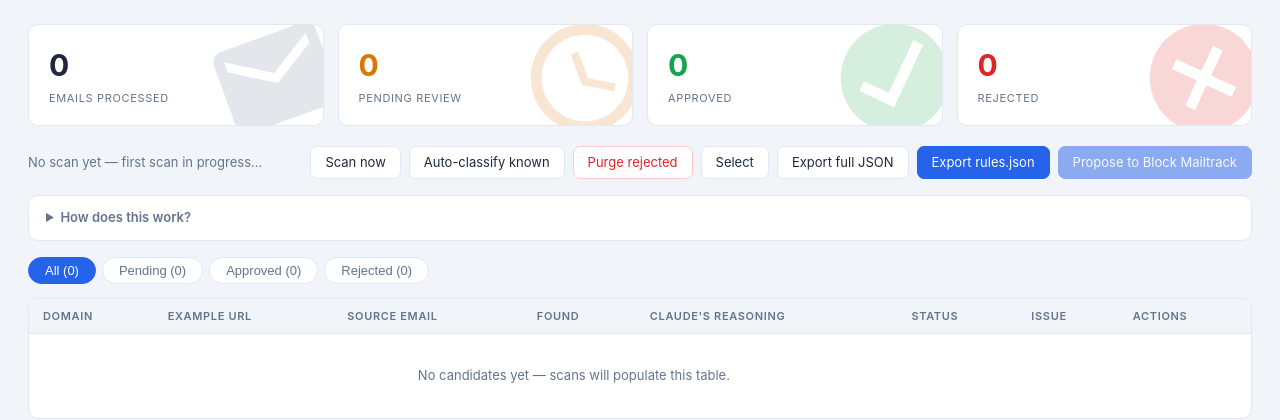
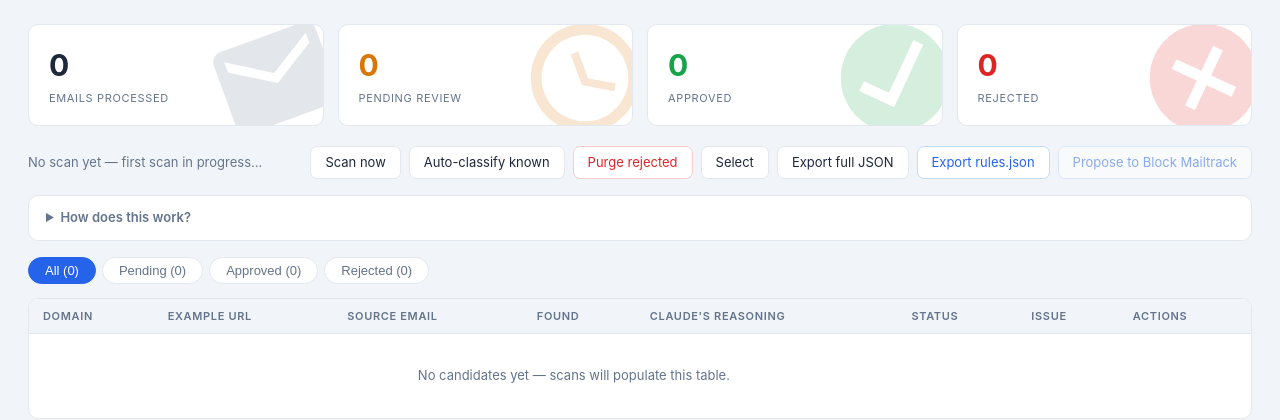
Before and after one commit to Marvellous-Codeworks/mailtrack-hunter, a FastAPI app: page / in a window 1280 px wide. Shown: the part 74-494 px from the top of the page. Run offline with FastAPI, Linux system fonts and the light colour scheme; data that the repository does not hold is empty.

Commit message:
btn-primary: outlined style (text+border only) matching btn-reject pattern

```diff
--- a/static/style.css
+++ b/static/style.css
@@ -127,8 +127,8 @@ main { padding: 24px 28px; max-width: 1440px; }
   transition: background .15s, border-color .15s;
 }
 .btn:hover { background: var(--bg); }
-.btn-primary { background: var(--primary); color: #fff; border-color: var(--primary); }
-.btn-primary:hover { background: var(--primary-h); border-color: var(--primary-h); }
+.btn-primary { color: var(--primary); border-color: #bfdbfe; }
+.btn-primary:hover { background: #eff6ff; }
 .btn-sm { padding: 3px 9px; font-size: 12px; }
 .btn-approve { color: var(--success); border-color: #bbf7d0; }
 .btn-approve:hover { background: #f0fdf4; }
```
